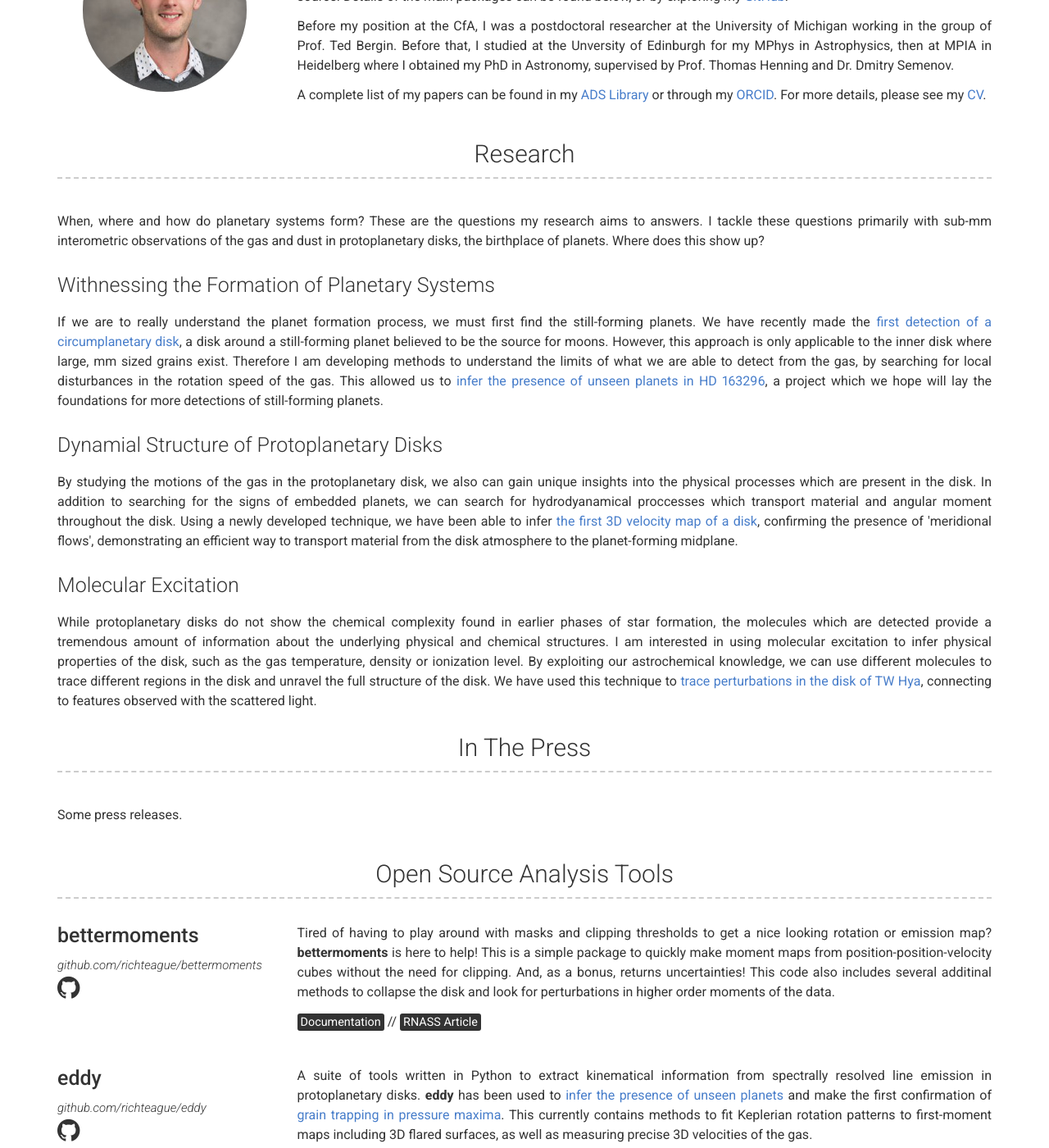
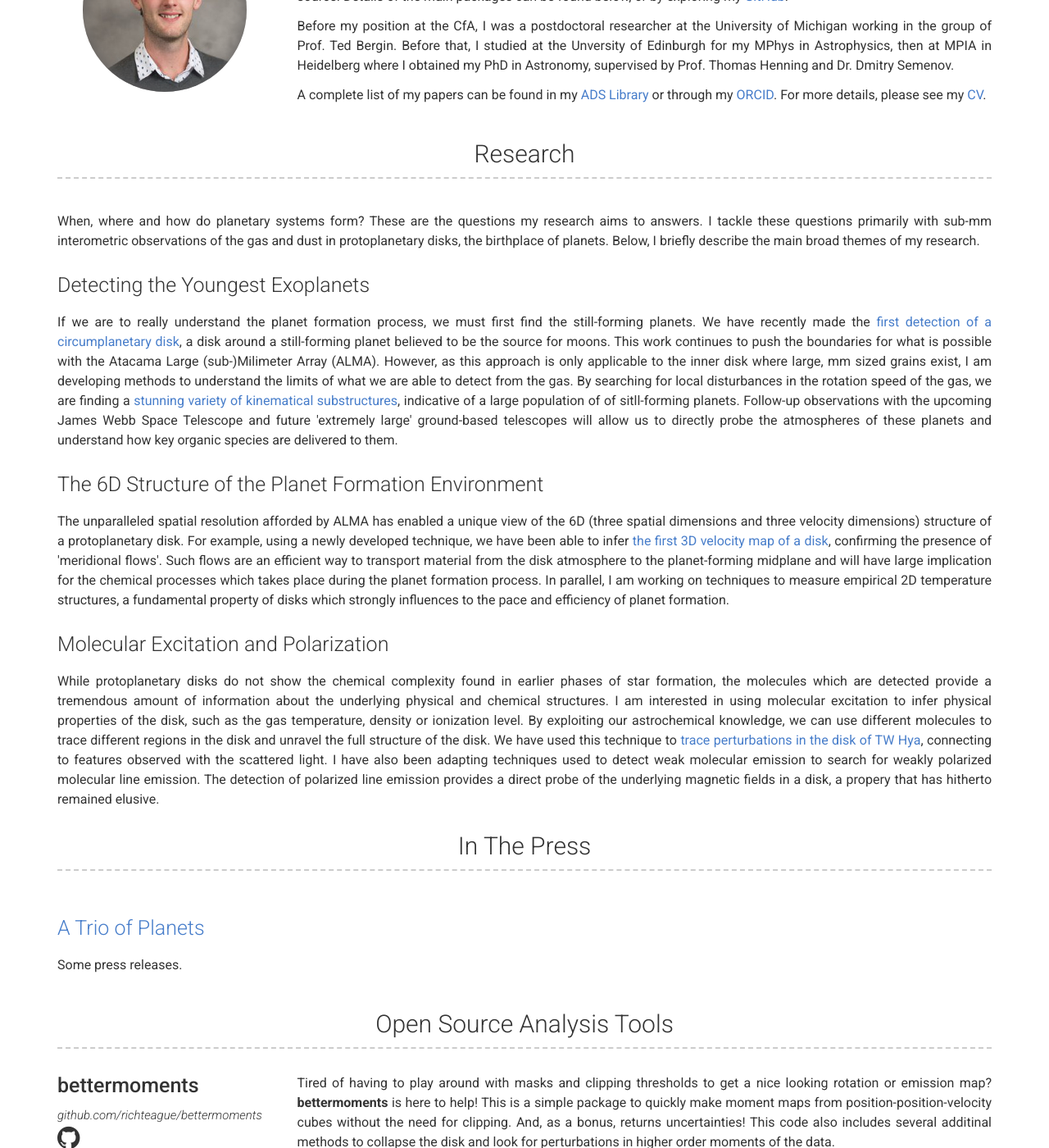
Before and after one commit to richteague/richteague.github.io, a Jekyll site: the page built from index.md, in a window 1280 px wide and 1400 px high, scrolled down 390 px. Shown: the whole window at 82% size. Built offline with Jekyll 4.4.1, drawn with Linux system fonts in a browser that asks for light colours.

Commit message:
Update research.html

```diff
--- a/_includes/research.html
+++ b/_includes/research.html
@@ -5,37 +5,48 @@
       {{ site.press_content | strip | markdownify }}
 
       <p>
-          When, where and how do planetary systems form? These are the questions my research aims to answers. I tackle these questions primarily with sub-mm interometric observations of the gas and dust in protoplanetary disks, the birthplace of planets.
-          Where does this show up?
+          When, where and how do planetary systems form? These are the questions my research aims to answers.
+          I tackle these questions primarily with sub-mm interometric observations of the gas and dust in protoplanetary disks, the birthplace of planets.
+          Below, I briefly describe the main broad themes of my research.
       </p>
 
       <br/>
-        <h4>Withnessing the Formation of Planetary Systems</h4>
+        <h4>Detecting the Youngest Exoplanets</h4>
       <br/>
 
       <p>
-          If we are to really understand the planet formation process, we must first find the still-forming planets. We have recently made the <a href="https://public.nrao.edu/news/2019-alma-circumplanetary/">first detection of a circumplanetary disk</a>, a disk around a still-forming planet believed to be the source for moons. However, this approach is only applicable to the inner disk where large, mm sized grains exist. Therefore I am developing methods to understand the limits of what we are able to detect from the gas, by searching for local disturbances in the rotation speed of the gas. This allowed us to <a href="https://public.nrao.edu/news/2018-alma-proto-trio/">infer the presence of unseen planets in HD 163296</a>, a project which we hope will lay the foundations for more detections of still-forming planets.
+          If we are to really understand the planet formation process, we must first find the still-forming planets.
+          We have recently made the <a href="https://public.nrao.edu/news/2019-alma-circumplanetary/">first detection of a circumplanetary disk</a>, a disk around a still-forming planet believed to be the source for moons.
+          This work continues to push the boundaries for what is possible with the Atacama Large (sub-)Milimeter Array (ALMA).
+          However, as this approach is only applicable to the inner disk where large, mm sized grains exist, I am developing methods to understand the limits of what we are able to detect from the gas.
+          By searching for local disturbances in the rotation speed of the gas, we are finding a <a href="https://ui.adsabs.harvard.edu/abs/2019ApJ...884L..56T/abstract">stunning variety of kinematical substructures</a>, indicative of a large population of of sitll-forming planets.
+          Follow-up observations with the upcoming James Webb Space Telescope and future 'extremely large' ground-based telescopes will allow us to directly probe the atmospheres of these planets and understand how key organic species are delivered to them.
       </p>
 
       <br/>
-        <h4>Dynamial Structure of Protoplanetary Disks</h4>
+        <h4>The 6D Structure of the Planet Formation Environment</h4>
       <br/>
 
       <p>
-          By studying the motions of the gas in the protoplanetary disk, we also can gain unique insights into the physical processes which are present in the disk. In addition to searching for the signs of embedded planets, we can search for hydrodyanamical proccesses which transport material and angular moment throughout the disk. Using a newly developed technique, we have been able to infer <a href="https://public.nrao.edu/news/gas-waterfalls-reveal-infant-planets-around-young-star/">the first 3D velocity map of a disk</a>, confirming the presence of 'meridional flows', demonstrating an efficient way to transport material from the disk atmosphere to the planet-forming midplane.
+          The unparalleled spatial resolution afforded by ALMA has enabled a unique view of the 6D (three spatial dimensions and three velocity dimensions) structure of a protoplanetary disk.
+          For example, using a newly developed technique, we have been able to infer <a href="https://public.nrao.edu/news/gas-waterfalls-reveal-infant-planets-around-young-star/">the first 3D velocity map of a disk</a>, confirming the presence of 'meridional flows'.
+          Such flows are an efficient way to transport material from the disk atmosphere to the planet-forming midplane and will have large implication for the chemical processes which takes place during the planet formation process.
+          In parallel, I am working on techniques to measure empirical 2D temperature structures, a fundamental property of disks which strongly influences to the pace and efficiency of planet formation.
       </p>
 
 
       <br/>
-        <h4>Molecular Excitation</h4>
+        <h4>Molecular Excitation and Polarization</h4>
       <br/>
 
       <p>
-          <!--<img src="https://github.com/richteague/richteague.github.io/blob/master/images/waterfalls.png?raw=true" align="center">-->
-          While protoplanetary disks do not show the chemical complexity found in earlier phases of star formation, the molecules which are detected provide a tremendous amount of information about the underlying physical and chemical structures. I am interested in using molecular excitation to infer physical properties of the disk, such as the gas temperature, density or ionization level. By exploiting our astrochemical knowledge, we can use different molecules to trace different regions in the disk and unravel the full structure of the disk. We have used this technique to <a href="https://www.mpia.de/henning/press-releases/2017-01-twhydrae-disk">trace perturbations in the disk of TW Hya</a>, connecting to features observed with the scattered light.
+          While protoplanetary disks do not show the chemical complexity found in earlier phases of star formation, the molecules which are detected provide a tremendous amount of information about the underlying physical and chemical structures.
+          I am interested in using molecular excitation to infer physical properties of the disk, such as the gas temperature, density or ionization level.
+          By exploiting our astrochemical knowledge, we can use different molecules to trace different regions in the disk and unravel the full structure of the disk.
+          We have used this technique to <a href="https://www.mpia.de/henning/press-releases/2017-01-twhydrae-disk">trace perturbations in the disk of TW Hya</a>, connecting to features observed with the scattered light.
+          I have also been adapting techniques used to detect weak molecular emission to search for weakly polarized molecular line emission.
+          The detection of polarized line emission provides a direct probe of the underlying magnetic fields in a disk, a propery that has hitherto remained elusive.
       </p>
-
-
 
       <br/>
 
@@ -47,8 +58,13 @@
     <div class="col-md-12">
       {{ site.press_content | strip | markdownify }}
 
+      <br/>
+        <h4><a href="https://public.nrao.edu/news/2018-alma-proto-trio/">A Trio of Planets</a></h4>
+      <br/>
+
       <p>
           Some press releases.
+          <!--<img src="https://github.com/richteague/richteague.github.io/blob/master/images/waterfalls.png?raw=true" align="center">-->
       </p>
 
     </div>
```
